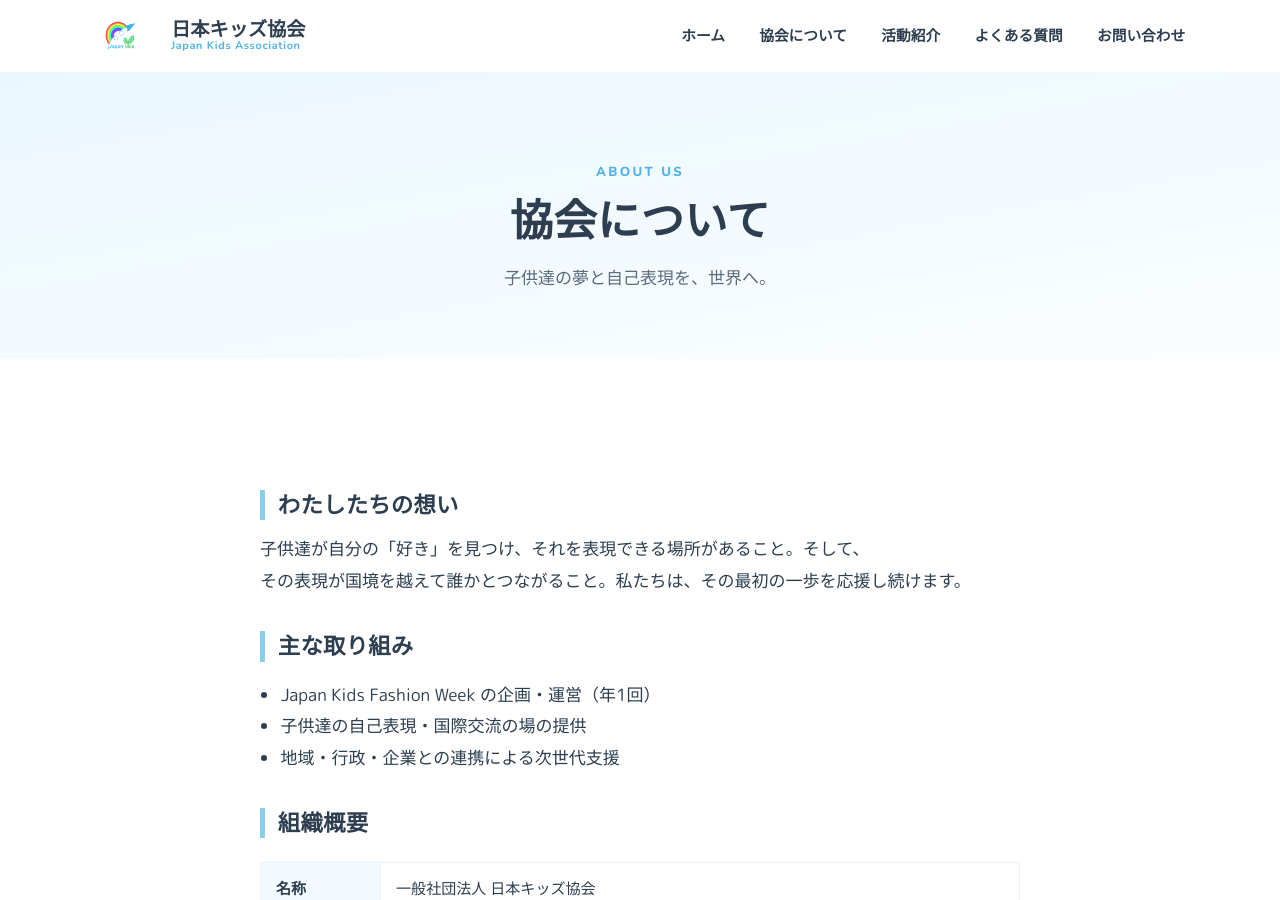
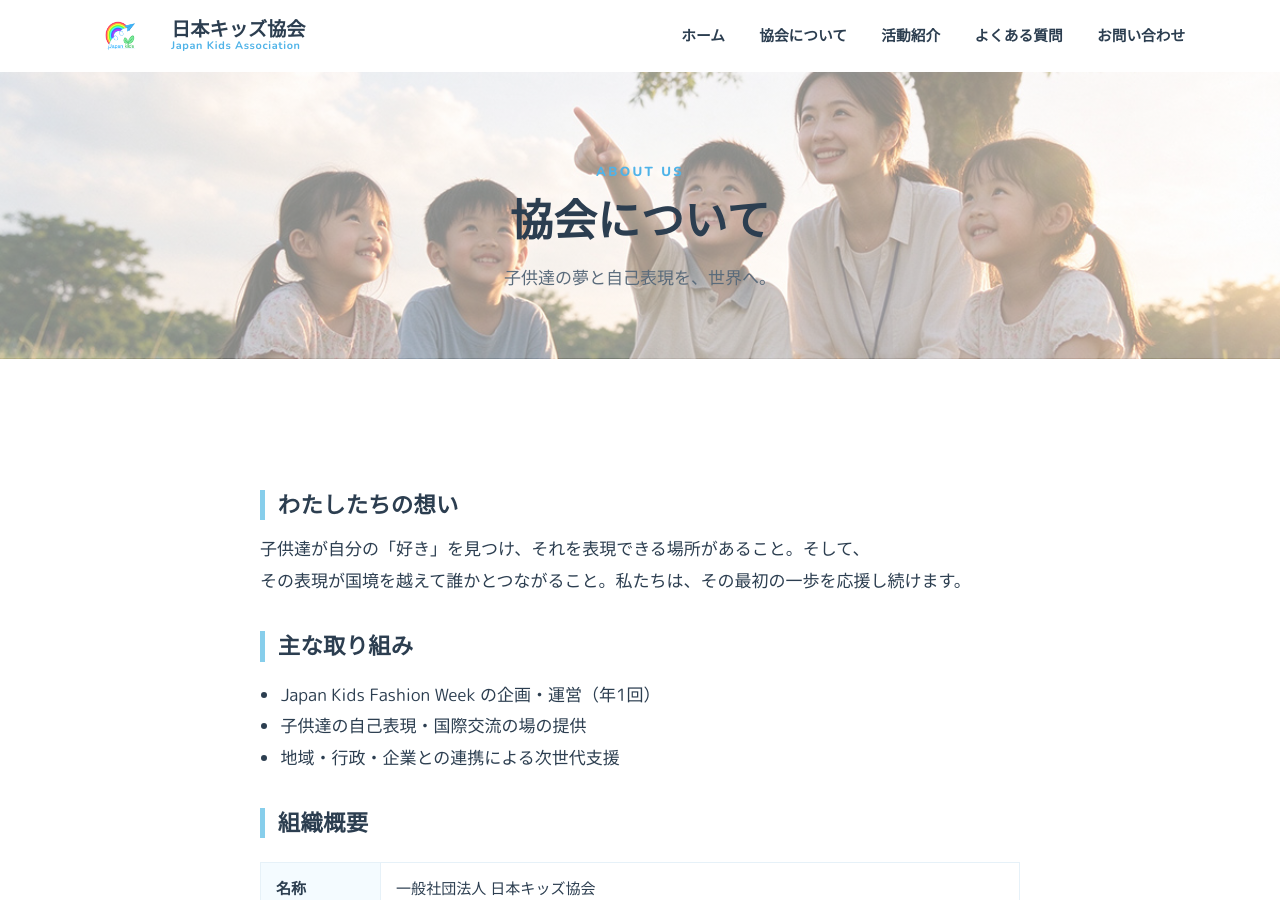
Before and after one commit to piggymiku-T/japan-kids-association, a Jekyll site: the page built from about.md, in a window 1280 px wide and 900 px high. Built offline with Jekyll 4.4.1, drawn with Linux system fonts in a browser that asks for light colours.

Commit message:
Update about.md

```diff
--- a/about.md
+++ b/about.md
@@ -4,7 +4,7 @@
 description: 日本キッズ協会の理念・沿革・組織情報。
 permalink: /about/
 ---
-<section class="page-hero">
+<section class="page-hero" style="background-image: linear-gradient(rgba(255,255,255,0.5), rgba(255,255,255,0.5)), url('{{ '/assets/images/banner-about.jpg' | relative_url }}'); background-size: cover; background-position: center;">
   <div class="container">
     <p class="section-eyebrow">About Us</p>
     <h1 class="page-title">協会について</h1>
```
